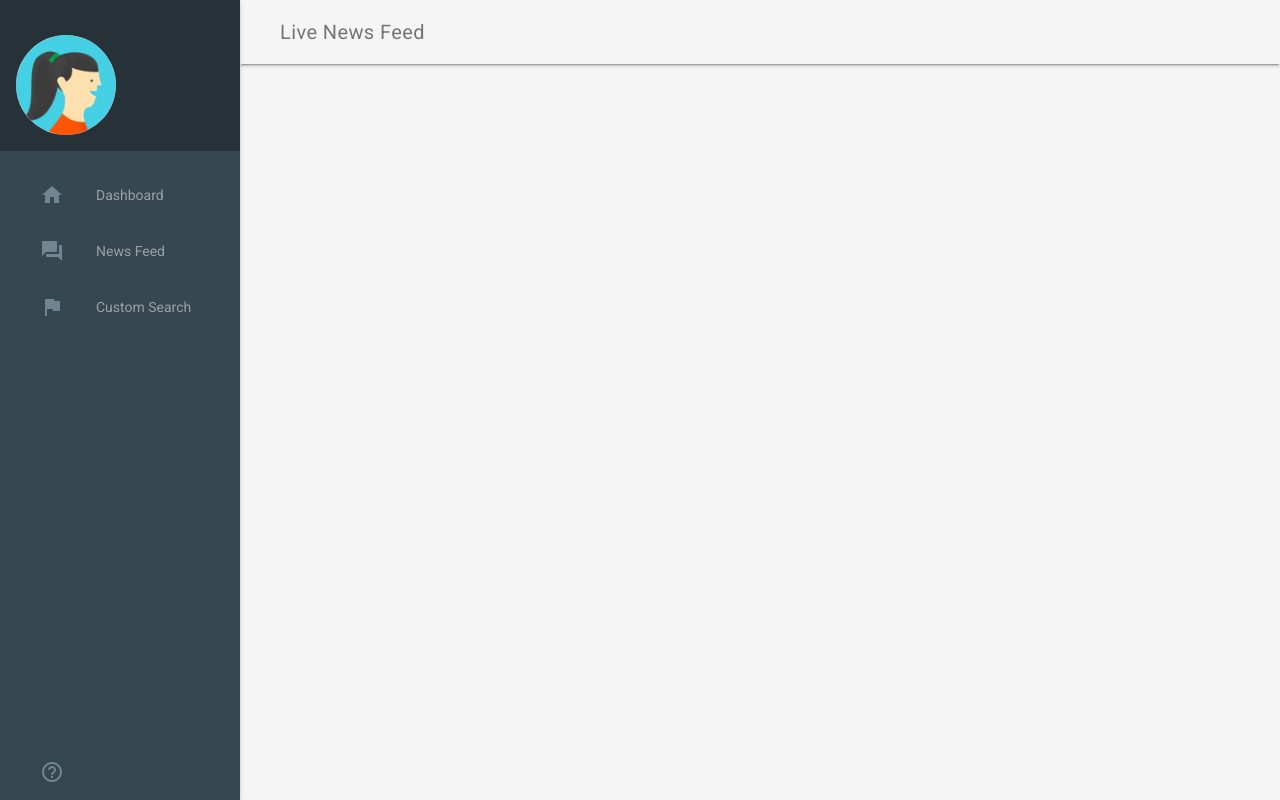
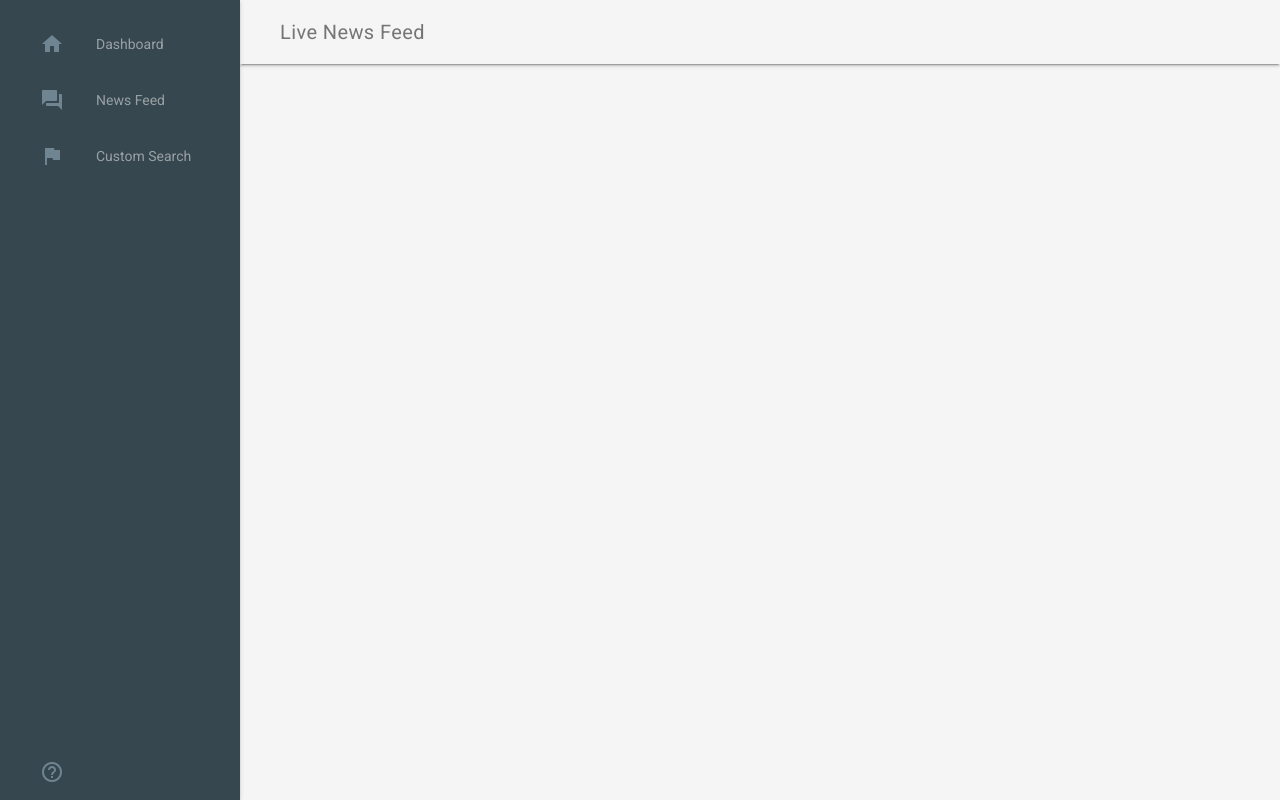
Before and after one commit to inderpartap/facterr-frontend, a Flask app: page /news in a window 1280 px wide. Run offline with Flask 2, Linux system fonts and the light colour scheme; data that the repository does not hold is empty.

Commit message:
Removed avatar

```diff
--- a/templates/index.html
+++ b/templates/index.html
@@ -175,9 +175,9 @@
         </div>
       </header>
       <div class="demo-drawer mdl-layout__drawer mdl-color--blue-grey-900 mdl-color-text--blue-grey-50">
-        <header class="demo-drawer-header">
+        <!-- <header class="demo-drawer-header">
           <img src="{{ url_for('static', filename='images/user.jpg') }}" class="demo-avatar">
-        </header>
+        </header> -->
         <nav class="demo-navigation mdl-navigation mdl-color--blue-grey-800">
           <a class="mdl-navigation__link" href="/dashboard"><i class="mdl-color-text--blue-grey-400 material-icons" role="presentation">home</i>Dashboard</a>
           <a class="mdl-navigation__link" href="/news"><i class="mdl-color-text--blue-grey-400 material-icons" role="presentation">forum</i>News Feed</a>
--- a/templates/news.html
+++ b/templates/news.html
@@ -82,9 +82,9 @@
         </div>
       </header>
       <div class="demo-drawer mdl-layout__drawer mdl-color--blue-grey-900 mdl-color-text--blue-grey-50">
-        <header class="demo-drawer-header">
+       <!--  <header class="demo-drawer-header">
           <img src="{{ url_for('static', filename='images/user.jpg') }}" class="demo-avatar">
-        </header>
+        </header> -->
         <nav class="demo-navigation mdl-navigation mdl-color--blue-grey-800">
           <a class="mdl-navigation__link" href="/dashboard"><i class="mdl-color-text--blue-grey-400 material-icons" role="presentation">home</i>Dashboard</a>
           <a class="mdl-navigation__link" href="/news"><i class="mdl-color-text--blue-grey-400 material-icons" role="presentation">forum</i>News Feed</a>
--- a/templates/search.html
+++ b/templates/search.html
@@ -51,9 +51,9 @@
         </div>
       </header>
       <div class="demo-drawer mdl-layout__drawer mdl-color--blue-grey-900 mdl-color-text--blue-grey-50">
-        <header class="demo-drawer-header">
+        <!-- <header class="demo-drawer-header">
           <img src="{{ url_for('static', filename='images/user.jpg') }}" class="demo-avatar">
-        </header>
+        </header> -->
         <nav class="demo-navigation mdl-navigation mdl-color--blue-grey-800">
           <a class="mdl-navigation__link" href="/dashboard"><i class="mdl-color-text--blue-grey-400 material-icons" role="presentation">home</i>Dashboard</a>
           <a class="mdl-navigation__link" href="/news"><i class="mdl-color-text--blue-grey-400 material-icons" role="presentation">forum</i>News Feed</a>
```
